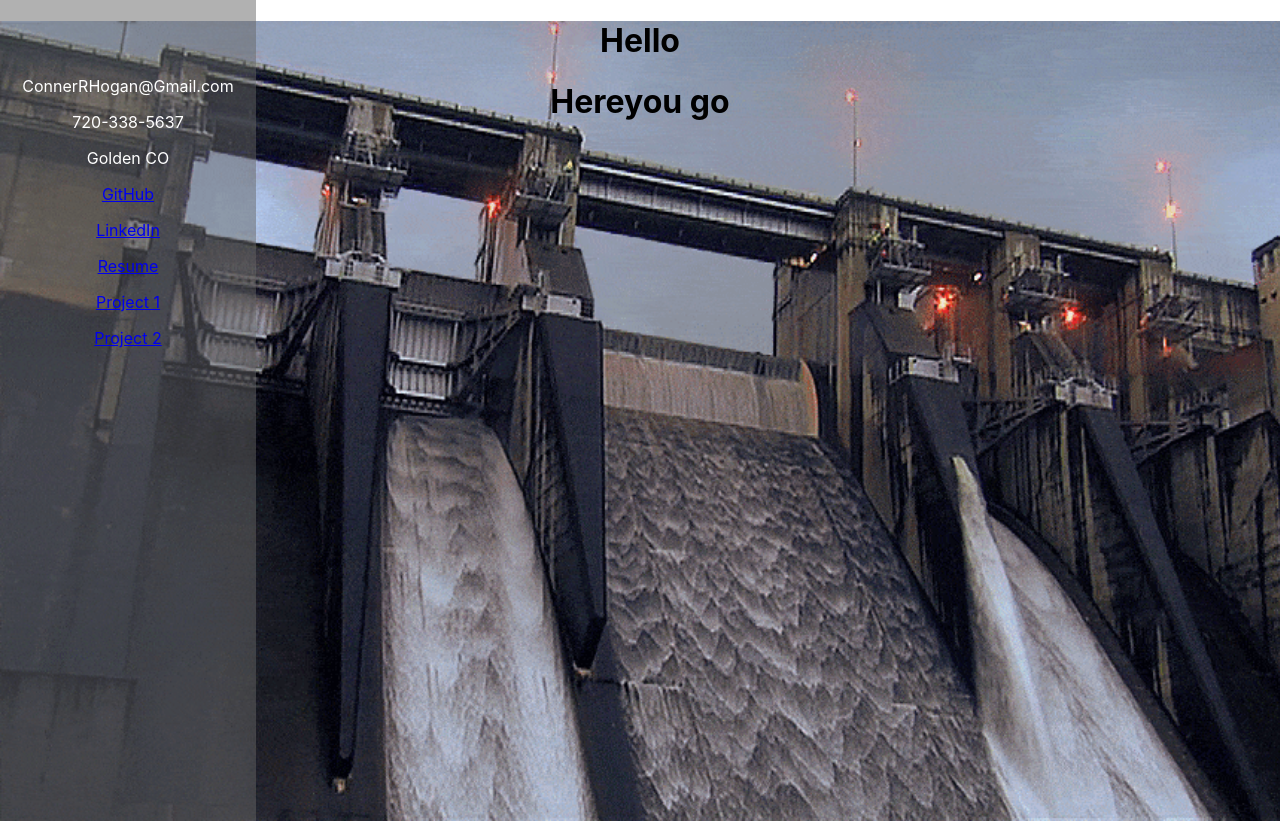
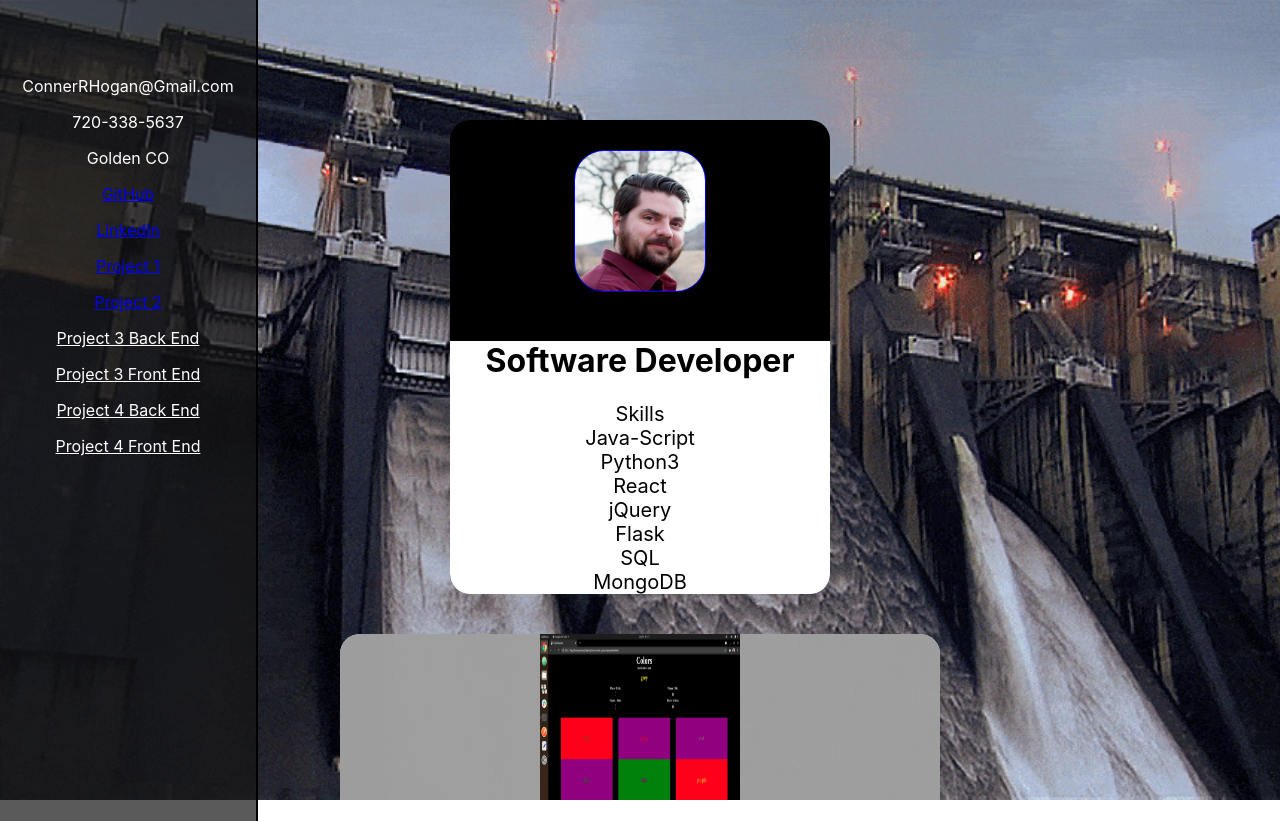
Before and after one commit to CoHogan1/Portfolio, a React (Create React App) app: page / in a window 1280 px wide. After the commit the page ends 800 px from the top, so only its background shows below. Built offline with nearby package versions, Linux system fonts and the light colour scheme.

Commit message:
heroku test one

```diff
--- a/src/App.css
+++ b/src/App.css
@@ -5,6 +5,48 @@
   background-image: url('background.png');
   background-repeat: no-repeat;
   background-size: cover;
+  overflow-y: scroll;
+}
+
+.spacer {
+    height: 120px;
+}
+
+.about {
+    border-radius: 20px;
+    background-color: black;
+    width: 380px;
+    margin: auto;
+    overflow: hidden;
+}
+
+.pic {
+    height: 140px;
+    width:130px;
+    border-radius: 30px;
+    border: 1px solid blue;
+    margin-top: 30px;
+}
+.pic:hover  {
+    height: 200px;
+    width: 190px;
+}
+
+.inner > p {
+    padding:0;
+    margin: 0;
+    font-size: 20px;
+}
+
+.picHead {
+    height: 200px;
+    margin-bottom: 0;
+    margin:0;
+}
+
+.inner {
+    background-color: white;
+
 }
 
 .nav {
@@ -14,9 +56,44 @@
     z-index: 1; /* Stay on top */
     top: 0; /* Stay at the top */
     left: 0;
-    background-color: rgba(100,100,100, 0.5); /* Black*/
+    background-color: rgba(20,20,20, 0.7); /* Black*/
     color:white;
     overflow-x: hidden; /* Disable horizontal scroll */
     padding-top: 60px; /* Place content 60px from the top */
     transition: 0.5s; /* 0.5 second transition effect to slide in the sidenav */
+    border-right: 2px solid black;
 }
+
+a:visited {
+    color: white;
+}
+
+a:hover {
+    color: red;
+    font-size: 20px;
+}
+p:hover {
+    color:red;
+}
+
+.project {
+    margin: auto;
+    margin-top: 40px;
+    background-color: rgba(250,250,250, 0.9);
+    border-radius: 20px;
+    overflow: hidden;
+    width: 600px;
+}
+
+.proPic {
+    background-color: rgba(150,150,150, 0.9);
+}
+.proPic > img {
+    height: 200px;
+    width: 200px;
+}
+
+.proPic > img:hover{
+    height:300px;
+    width:300px;
+}
--- a/src/App.js
+++ b/src/App.js
@@ -1,19 +1,89 @@
 import './App.css';
+import React, { Component } from 'react'
 import Navigation from './nav'
-import Resume from './resume'
+import About from './me.js'
+import color from './color.png'
+
+class App extends Component{
+    constructor(props){
+        super(props)
+        this.state = {
+            me: true,
+            p1: color,
+            p2: '',
+            p3: '',
+            p4: '',
+
+        }
+    }
 
 
 
-function App() {
-  return (
-    <div className="App">
-        <h1>Hello</h1>
-        <Navigation />
-        <Resume />
 
+    render(){
+        return (
+            <div className="App">
+            <div className="spacer"></div>
+            <About/>
+            <Navigation />
 
-    </div>
-  );
+                <div className="project">
+                    <div className="proPic"><img src={this.state.p1}></img></div>
+                    <h1>Guess The Color</h1>
+                    <p>This project is a two player game where you have two seconds
+                    to select the appropiate color from the 6 choice boxes. Every
+                    turn the color name stays the same. However the background, the
+                    border, the font color also change.</p>
+                    <div>Tools: HTML5 CSS Javascript</div>
+
+                </div>
+                <div className="project">
+                    <div className="proPic">Pic of project</div>
+                    <h1>Brain Defogger</h1>
+                    <p>This project I wanted to focus on user experience. The app is
+                    full crud. However the styling take all the attention. I used a
+                    variety of blues and green to help the user keep a calmer level
+                    of emotions. All the backgrounds are a peaceful .gif of nature.
+                    The button colors are based on stop light. Green for submission,
+                    yellow for editing, and red for deletion and logging out. One other
+                    part of my design was to keep the movement of the mouse to a minimum.
+                    Throughout debugging the mouse moves very little. I designed this with
+                    a stressed out person in mind.</p>
+                    <div>Tools: Node, MongoDB, HTML5, Javascript</div>
+
+                </div>
+                <div className="project">
+                    <div className="proPic">Pic of project</div>
+                    <h1>Travel Assistant</h1>
+                    <p>This was a group project. I was assigned the leader of this project.
+                    This presented a new set of problems for me. We, the team, got together
+                    and alligned our focus on this travel app.This app takes a vacation from
+                    the user input and returns restruants, and weather uppon the desired
+                    vacation dates. The app is full crud, and used multiple Apis. I was
+                    responcible for the main code layout. I designed it in a way that each
+                    teamate could work on their own file without having to touch anyone elses.
+                    The main idea of this was to eliminate git issues.</p>
+                    <div>Tools: Node, MongoDB, React, Javascript, Multiple Apis</div>
+
+                </div>
+                <div className="project">
+                    <div className="proPic">Pic of project</div>
+                    <h1>Multiplayer Checkers</h1>
+                    <p>This app will allow you to play a game of checkers with a friend.
+                    this app will also allow you to chat with your opponent at the same
+                    time. Using socket-io for the first time presented a big challange. In
+                    addition to the new technology, I wanted more practice with Flask, and
+                    Python3. This combination only led to road blocks. I do not recommend
+                    this mix of languages. However I gained the knowledge I was looking for
+                    and I am already planning out my next big project.
+                    </p>
+                    <div>Tools: Flask, Python3, mysql, Javascript, React, Socket-io</div>
+
+                </div>
+
+            </div>
+        )
+    }
 }
 
 export default App;
--- /dev/null
+++ b/src/me.js
@@ -0,0 +1,34 @@
+import './App.css';
+import React, { Component } from 'react'
+import picture from './me.png'
+
+export default class About extends Component {
+    constructor(props){
+        super(props)
+        this.state = {
+            me: picture
+        }
+    }
+
+    render(){
+        return(
+            <div className="about">
+                <div className="picHead">
+                    <img src={this.state.me} className="pic" alt=""/>
+                </div>
+                <div className="inner">
+                    <h1>Software Developer</h1>
+                    <p>Skills</p>
+                    <p>Java-Script</p>
+                    <p>Python3</p>
+                    <p>React</p>
+                    <p>jQuery</p>
+                    <p>Flask</p>
+                    <p>SQL</p>
+                    <p>MongoDB</p>
+                </div>
+
+            </div>
+        )
+    }
+}
--- a/src/nav.js
+++ b/src/nav.js
@@ -1,3 +1,4 @@
+import './App.css';
 import React, { Component } from 'react'
 
 
@@ -10,7 +11,10 @@ export default class Navigation extends Component {
             resume: 'https://docs.google.com/document/d/1qXPDeWNiPBRNpcFi6r4XKwQZzN1VeNRxzJYcbU-jIxg/edit?usp=sharing',
             project1: 'http://cohogan1.github.io/Neon-Color-game/',
             project2: 'https://baindefogger.herokuapp.com/',
-            project3: '',
+            project3F: '',
+            project3B: '',
+            project4B: '',
+            project4F: '',
         }
     }
 
@@ -26,10 +30,14 @@ export default class Navigation extends Component {
 
                 <p><a href={this.state.linkedin} target="_blank" rel="noreferrer">LinkedIn</a></p>
 
-                <p><a href={this.state.resume} target="_blank" rel="noreferrer">Resume</a></p>
                 <p><a href={this.state.project1} target="_blank" rel="noreferrer">Project 1</a></p>
                 <p><a href={this.state.project2} target="_blank" rel="noreferrer">Project 2</a></p>
-                <p></p>
+
+                <p><a href={this.state.project3B} target="_blank" rel="noreferrer">Project 3 Back End</a></p>
+                <p><a href={this.state.project3F} target="_blank" rel="noreferrer">Project 3 Front End</a></p>
+
+                <p><a href={this.state.project4B} target="_blank" rel="noreferrer">Project 4 Back End</a></p>
+                <p><a href={this.state.project4F} target="_blank" rel="noreferrer">Project 4 Front End</a></p>
             </div>
         )
     }
--- a/src/resume.js
+++ b/src/resume.js
@@ -1,3 +1,4 @@
+import './App.css';
 import React, { Component } from 'react'
 
 export default class Resume extends Component {
@@ -11,7 +12,8 @@ export default class Resume extends Component {
     render(){
         return(
             <div>
-            <h1> Hereyou go </h1>
+
+            <h1>Resume goes here</h1>
 
 
             </div>
```
Also changed, not shown: src/color.png (added), src/me.png (added).
